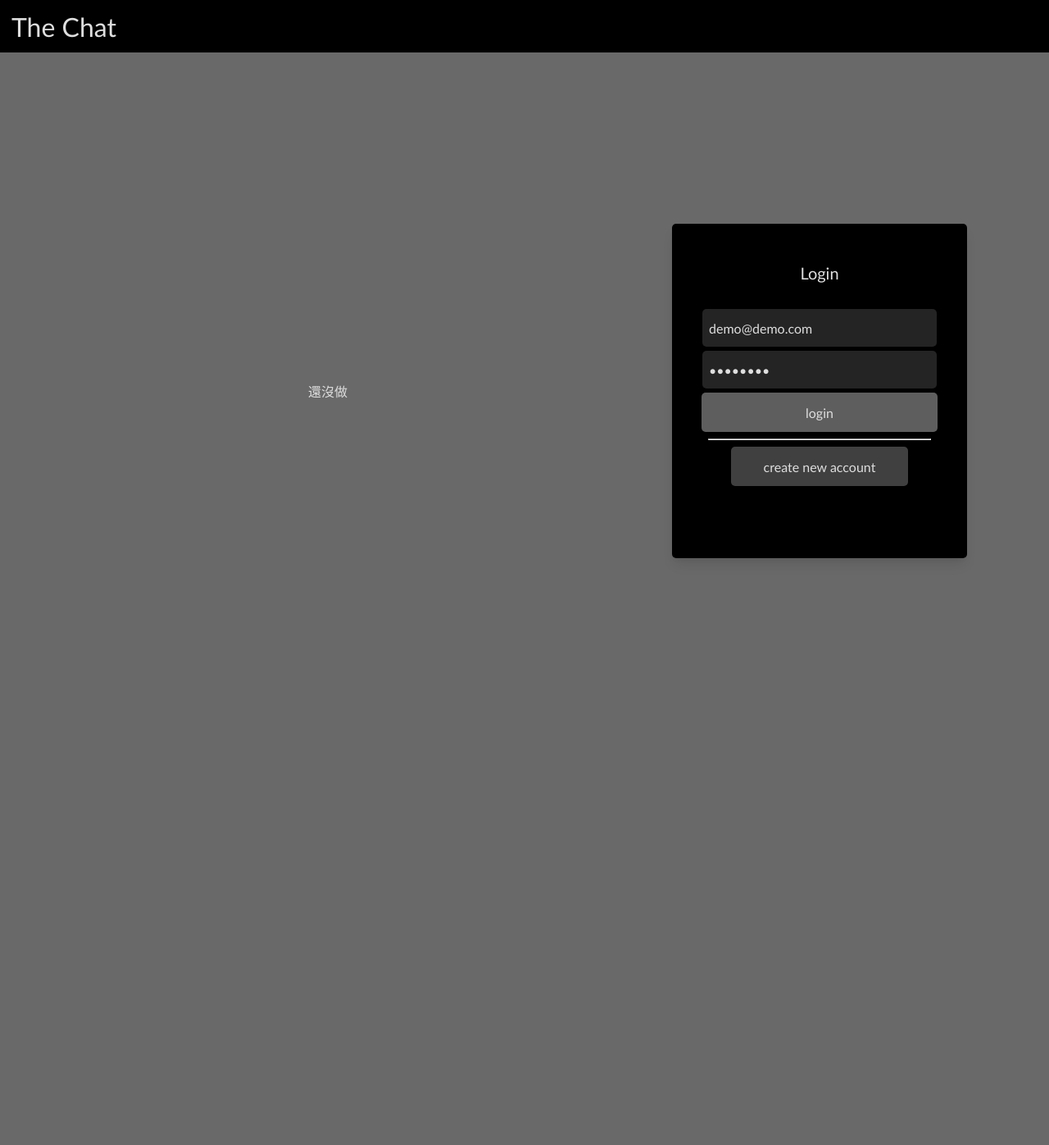
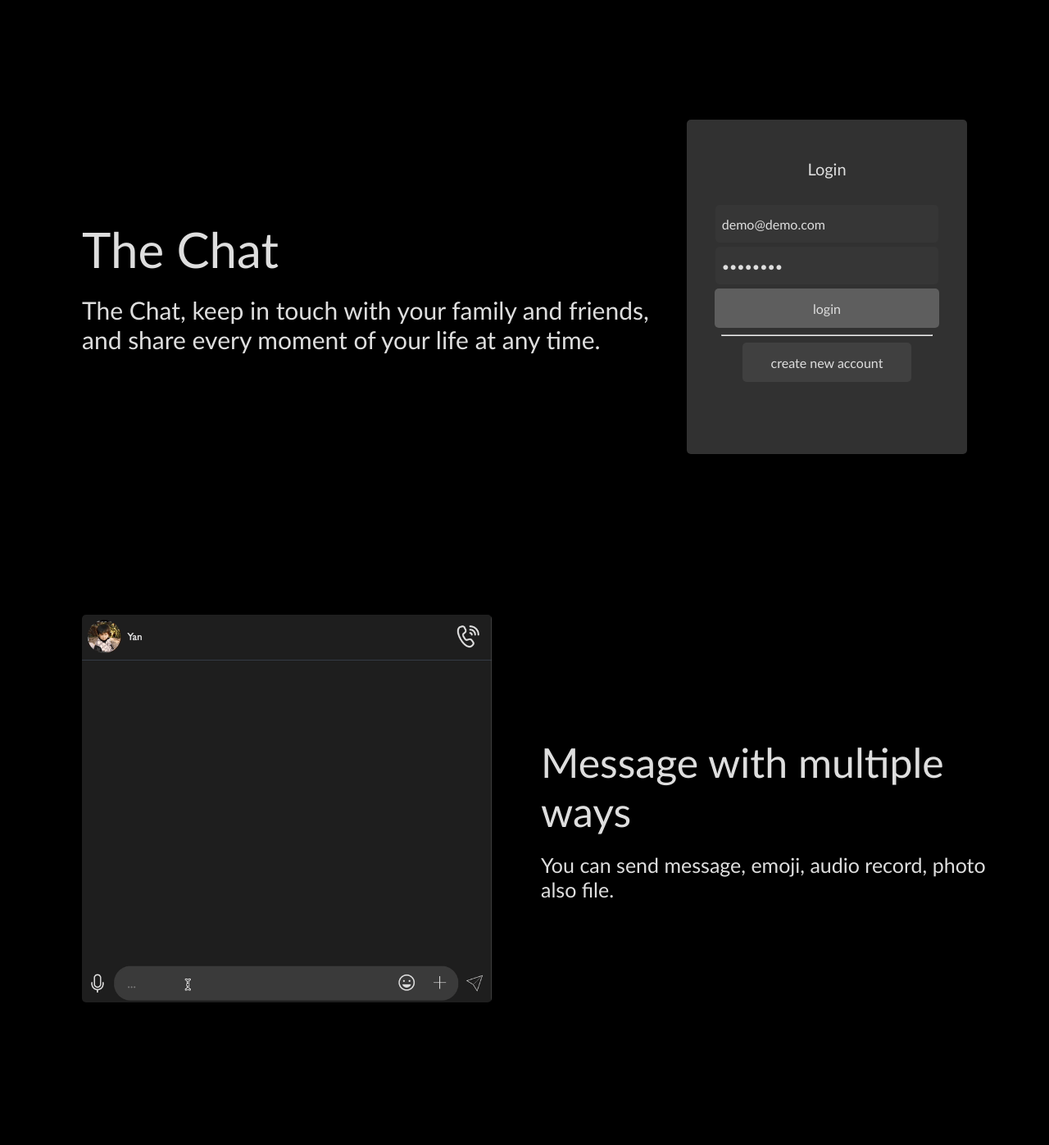
Before and after one commit to a05031113/The-chat, a Python web app: template templates/index.html in a window 1280 px wide. Shown: the top 1397 px of the page at 82% size. Before the commit the page ends 682 px from the top, so only its background shows below. Run offline with Jinja, Linux system fonts and the light colour scheme; the template is opened without the code that fills it, so the values that code supplies are empty.

Commit message:
update index.html

```diff
--- a/frontend/css/index.css
+++ b/frontend/css/index.css
@@ -15,22 +15,30 @@ body{
     padding-right: 14px;
     width: 100%;
     align-items: center;
-    background-color: #000000;
+    background-color: #353535;
     z-index: 10;
 }
 .header-title-content{
-    width: 100%;
+    width: 180px;
     font-size: 32px;
 }
 .header-title-link{
     text-decoration: none;
+    display: flex;
+    align-items: center;
 }
 .header-space{
     height: 54px;
     width: 100%;
 }
+.logo{
+    margin-right: 10px;
+    width: 40px;
+    height: 40px;
+}
+
 main{
-    background-color: #00000096;
+    background-color: #000000;
 }
 .main-inside{
     display: flex;
@@ -39,7 +47,7 @@ main{
     margin-left: auto;
     margin-right: auto;
     padding-top: 50px;
-    min-height: calc(100vh - 54px);
+    height: 600px;
     width: 1200px;
 }
 .index-gif{
@@ -48,26 +56,38 @@ main{
 }
 .main-left{
     display: flex;
-    justify-content: center;
+    flex-direction: column;
+    width: 840px;
+}
+.main-left-div{
+    margin-left: 60px;
+}
+.main-left-title{
+    display: flex;
     align-items: center;
-    width: 60%;
+    font-size: 60px;
+    margin-bottom: 20px;
+}
+.main-left-sub{
+    font-size: 30px;
 }
 
 .main-right{
     display: flex;
     justify-content: center;
-    width: 40%;
+    width: 360px;
+    margin-right: 60px;
 }
 .main-right-inside{
     position: relative;
     display: flex;
     flex-direction: column;
     box-shadow: 0 10px 15px -3px rgb(0 0 0 / 0.1), 0 4px 6px -4px rgb(0 0 0 / 0.1);
-    width: 360px;
+    width: 100%;
     height: fit-content;
     padding-top: 40px;
     padding-bottom: 40px;
-    background-color: #000000;
+    background-color: #313131;
     border-radius: 5px;
 }
 .main-right-title{
@@ -194,12 +214,50 @@ main{
     height: 30px;
     cursor: pointer;
 }
+
+.feature{
+    display: flex;
+    justify-content: center;
+    align-items: center;
+    margin-left: auto;
+    margin-right: auto;
+    padding-top: 50px;
+    height: 600px;
+    width: 1200px;
+}
+.feature-img-div{
+    margin-left: 60px;
+    margin-right: 60px;
+    height: 500px;
+    width: 500px;
+}
+.feature-img{
+    max-height: 500px;
+    max-width: 500px;
+    object-fit: cover;
+    border-radius: 5px;
+}
+.feature-div{
+    width: 640px;
+}
+#featureLeft{
+    margin-left: 60px;
+}
+.feature-title{
+    font-size: 50px;
+    margin-bottom: 20px;
+}
+.feature-content{
+    font-size: 25px;
+}
+
+
 .loading-div{
     position: absolute;
     display: flex;
     justify-content: center;
     align-items: center;
-    background-color: white;
+    background-color: #36465d;
     width: 100%;
     height: 100%;
     top: 0px;
@@ -209,6 +267,7 @@ main{
 .loading{
     height: 500px;
     width: 500px;
+    background-color: #36465d;
 }
 .login-loading{
     position: absolute;
--- a/templates/chat.html
+++ b/templates/chat.html
@@ -13,7 +13,7 @@
     <header>
         <div class="header-title">
             <index class="header-title-content">
-                <a class="header-title-link" href="/chat">The Chat</a>
+                <a class="header-title-link" href="/chat"><img class="logo" src="/static/img/logo.png" alt=""/>The Chat</a>
             </index>
             <div class="header-end">
                 <img id="photoIcon" class="header-end-photo" src="/static/img/default_photo.png" alt=""/>
--- a/templates/index.html
+++ b/templates/index.html
@@ -9,18 +9,21 @@
     <title>The Chat</title>
 </head>
 <body>
-    <header>
+    <!-- <header>
         <div class="header-title">
             <div class="header-title-content">
-                <a class="header-title-link" href="/">The Chat</a>
+                <a class="header-title-link" href="/"><img class="logo" src="/static/img/logo.png" alt=""/>The Chat</a>
             </div>
         </div>
         <div class="header-space"></div>
-    </header>
+    </header> -->
     <main>
         <div class="main-inside">
             <div class="main-left">
-                還沒做
+                <div class="main-left-div">
+                    <div class="main-left-title">The Chat</div>
+                    <div class="main-left-sub">The Chat, keep in touch with your family and friends, and share every moment of your life at any time.</div>
+                </div>
             </div>
             <div class="main-right">
                 <div class="main-right-inside">
@@ -36,6 +39,20 @@
                     </div>
                 </div>
             </div>
+        </div>
+        <div class="feature">
+            <div class="feature-img-div"><img class="feature-img" src="/static/img/message.gif" alt=""/></div>
+            <div class="feature-div">
+                <div class="feature-title">Message with multiple ways</div>
+                <div class="feature-content">You can send message, emoji, audio record, photo also file.</div>
+            </div>
+        </div>
+        <div class="feature">
+            <div id="featureLeft" class="feature-div">
+                <div class="feature-title"> Video call</div>
+                <div class="feature-content">Also contact with your friend by video call.</div>
+            </div>
+            <div class="feature-img-div"><img class="feature-img" src="/static/img/video.gif" alt=""/></div>
         </div>
     </main>
     <div id="popup" class="main-popup">
```
Also changed, not shown: frontend/css/chat.css (+17 -6 lines), frontend/img/loading.gif, frontend/img/logo.png, frontend/img/message.gif, frontend/img/messageDemo.gif (added), 4 other files.
